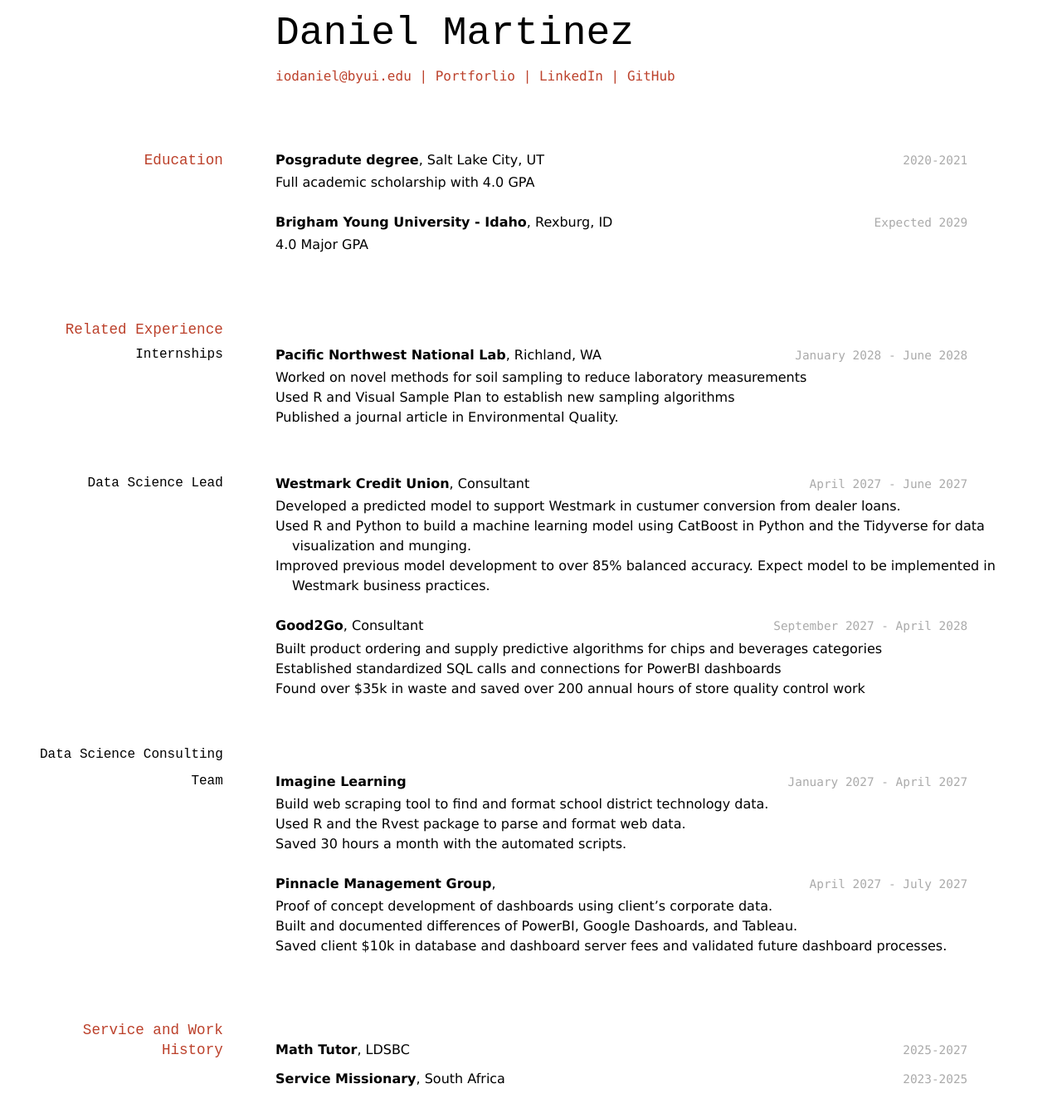
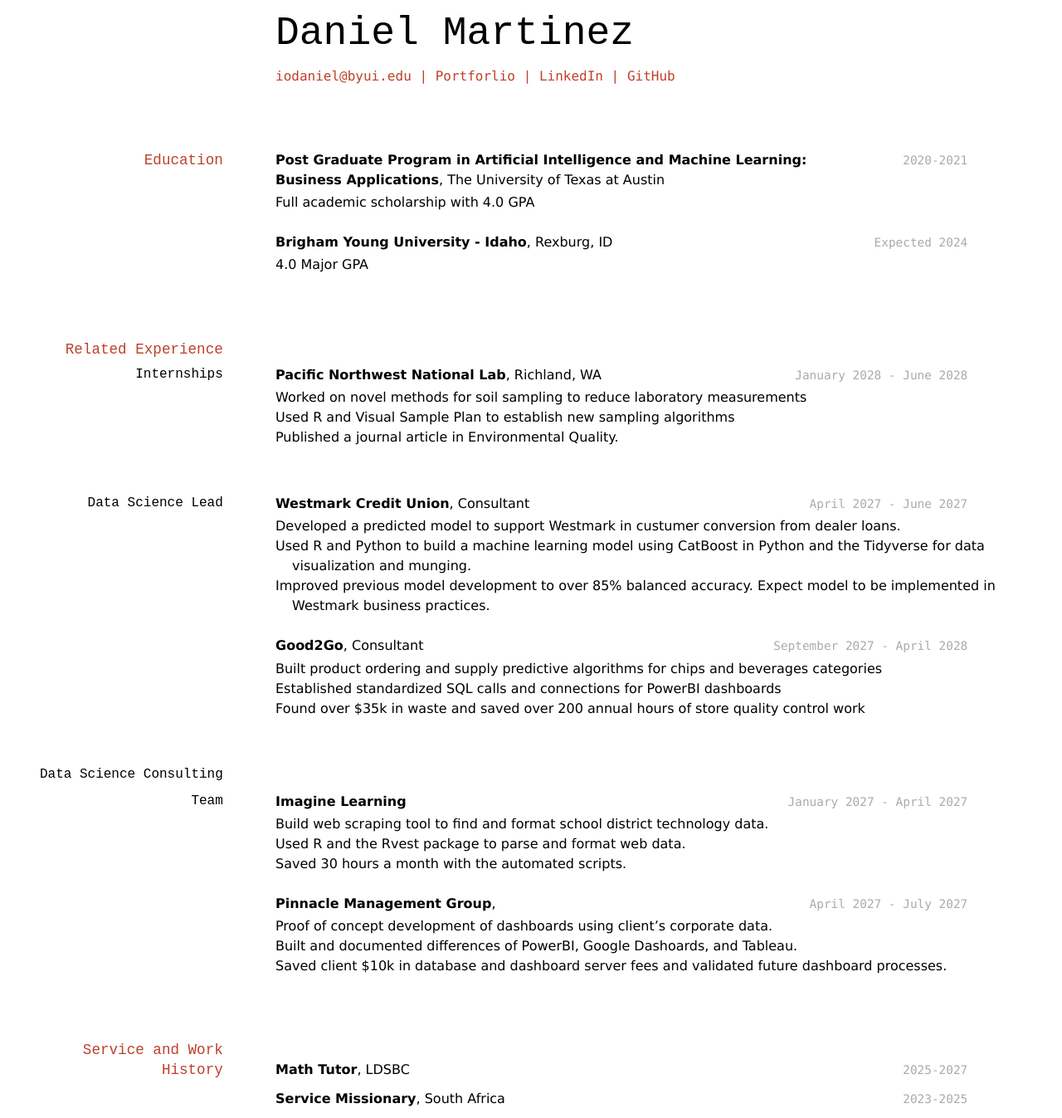
Before and after one commit to iodaniel/iodaniel_resume, a Jekyll site: the page built from docs/index.md, in a window 1280 px wide. Shown: the whole page at 83% size. Built offline with Jekyll 4.4.1, drawn with Linux system fonts in a browser that asks for light colours; before the commit the page ends 1323 px from its top, so only the background shows below that.

Commit message:
education

```diff
--- a/docs/index.md
+++ b/docs/index.md
@@ -5,6 +5,7 @@ title: Daniel Martinez's Resume
 # Daniel Martinez
 
 <div id="webaddress">
+
 <a href="iodaniel@byui.edu">iodaniel@byui.edu</a>
 | <a href="https://iodaniel.github.io">Portforlio</a>
 | <a href="https://www.linkedin.com/in/daniel-martinez-98034832/">LinkedIn</a>
@@ -16,11 +17,11 @@ title: Daniel Martinez's Resume
 ## Education
 
 `2020-2021`
-__Posgradute degree__, Salt Lake City, UT
+__Post Graduate Program in Artificial Intelligence and Machine Learning: Business Applications__, The University of Texas at Austin
 
 - Full academic scholarship with 4.0 GPA
 
-`Expected 2029`
+`Expected 2024`
 __Brigham Young University - Idaho__, Rexburg, ID
 
 - 4.0 Major GPA
```
